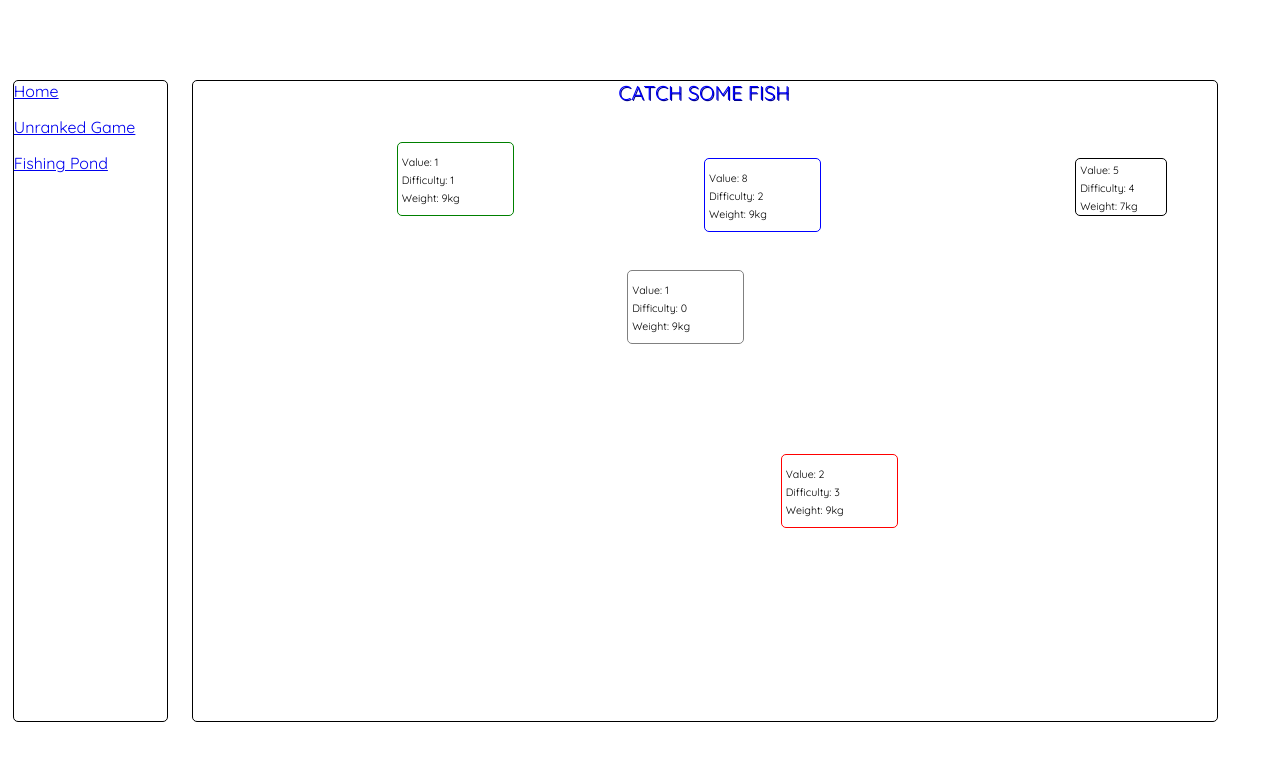
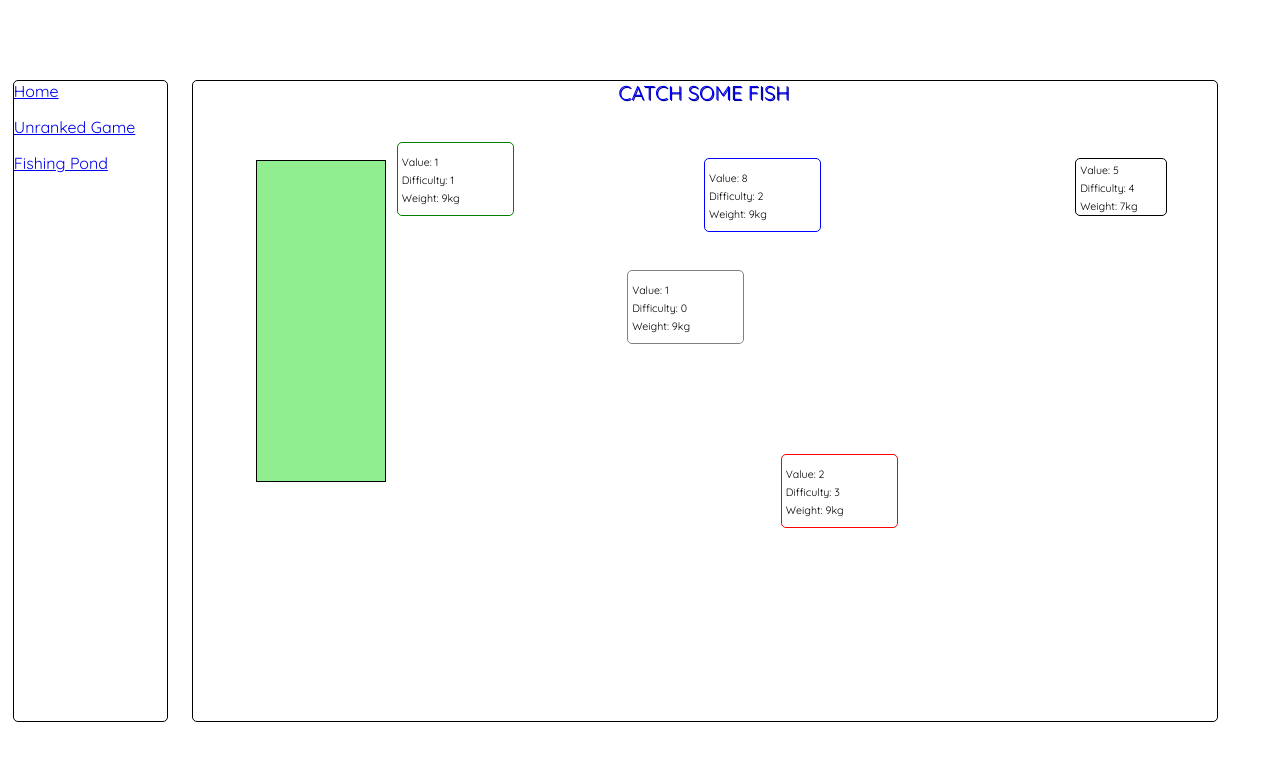
Before and after one commit to kevinfields/lottery-simulator, a React (Create React App) app: page /fishing-pond in a window 1280 px wide. Shown: the top 760 px of the page. Built offline with nearby package versions, Linux system fonts and the light colour scheme.

Commit message:
inventory space and better fish data mechanics

```diff
--- a/src/fishing/Fishing.css
+++ b/src/fishing/Fishing.css
@@ -35,3 +35,26 @@
   padding: 0px;
   margin: 0.5vh;
 }
+
+.inventory {
+  display: flex;
+  flex-direction: column;
+  position: fixed;
+  left: 20vw;
+  top: 20vh;
+  width: 10vw;
+  height: 40vh;
+  overflow-y: scroll;
+  border: 1px solid black;
+  background-color: lightgreen;
+}
+
+
+.inventory-slot {
+  display: flex;
+  flex-direction: column;
+  justify-content: space-evenly;
+  border: 1px solid black;
+  height: 5vw;
+  width: 5vw;
+}
--- /dev/null
+++ b/src/fishing/components/Inventory.js
@@ -0,0 +1,14 @@
+import React from 'react'
+import InventorySlot from './InventorySlot'
+
+const Inventory = (props) => {
+  return (
+    <div className='inventory'>
+      {props.inventory.map((item, key) => (
+        <InventorySlot item={item} key={key} />
+      ))}
+    </div>
+  )
+}
+
+export default Inventory
--- /dev/null
+++ b/src/fishing/components/InventorySlot.js
@@ -0,0 +1,19 @@
+import React from 'react'
+
+const InventorySlot = (props) => {
+  return (
+    <div className='inventory-slot'>
+      <div className='inv-slot-label'>
+        ${props.item.value}
+      </div>
+      <div className='inv-slot-label'>
+        {props.item.size}kg
+      </div>
+      <div className='inv-slot-label'>
+        Lvl. {props.item.difficulty}
+      </div>
+    </div>
+  )
+}
+
+export default InventorySlot
--- a/src/fishing/components/Pond.js
+++ b/src/fishing/components/Pond.js
@@ -3,12 +3,14 @@ import Loading from '../../components/Loading';
 import getFishCoord from '../functions/getFishCoord';
 import loadFish from '../functions/loadFish';
 import Fish from './Fish';
+import Inventory from './Inventory';
 
 const colorArray = ['gray', 'green', 'blue', 'red', 'black', 'purple'];
 
 const Pond = (props) => {
 
   const [currentFish, setCurrentFish] = useState([]);
+  const [inventory, setInventory] = useState([]);
   const [loading, setLoading] = useState(true);
 
   const loadFishes = () => {
@@ -28,7 +30,27 @@ const Pond = (props) => {
     };
     setCurrentFish(fishNet);
     setLoading(false);
-  }
+  };
+
+  const attemptCatch = (key) => {
+
+    let attempt = currentFish[key];
+    let copy = [...currentFish];
+    const difficulty = Math.floor(Math.random() * 5);
+    const fishCoords = getFishCoord(15, 90, 10, 80, currentFish, attempt);
+    copy[key] = {
+      ...loadFish(difficulty),
+      left: fishCoords.x,
+      bottom: fishCoords.y,
+      borderColor: colorArray[difficulty],
+    };
+    if (Math.floor(Math.random() * attempt.difficulty) > attempt.difficulty - 3) {
+      let invCopy = [...inventory];
+      invCopy.push(attempt);
+      setInventory(invCopy);
+    };
+    setCurrentFish(copy);
+  };
 
   useEffect(() => {
     loadFishes();
@@ -39,14 +61,18 @@ const Pond = (props) => {
       {loading ?
         <Loading />
         :
-        currentFish.map((fish, key) => (
-          <Fish
-            fish={fish}
-            key={key}
-            attemptCatch={() => console.log(JSON.stringify(fish))}
-          />
-        ))
+        <>
+          {currentFish.map((fish, key) => (
+            <Fish
+              fish={fish}
+              key={key}
+              attemptCatch={() => attemptCatch(key)}
+            />
+          ))}
+          <Inventory inventory={inventory} />
+        </>
       }
+
     </div>
   )
 }
--- a/src/fishing/pages/FishingPage.js
+++ b/src/fishing/pages/FishingPage.js
@@ -1,4 +1,5 @@
 import React from 'react';
+import Inventory from '../components/Inventory';
 import Pond from '../components/Pond';
 import '../Fishing.css';
 
--- a/src/unranked/pages/IPAddressPage.js
+++ b/src/unranked/pages/IPAddressPage.js
@@ -8,7 +8,7 @@ const IPAddressPage = (props) => {
 
   const loadAddress = async () =>  {
 
-    let data = await getIPs();
+    let data = await getIPs(1000);
     setMyAddress(JSON.stringify(data));
     props.onGetIp(JSON.stringify(data));
   };
```
